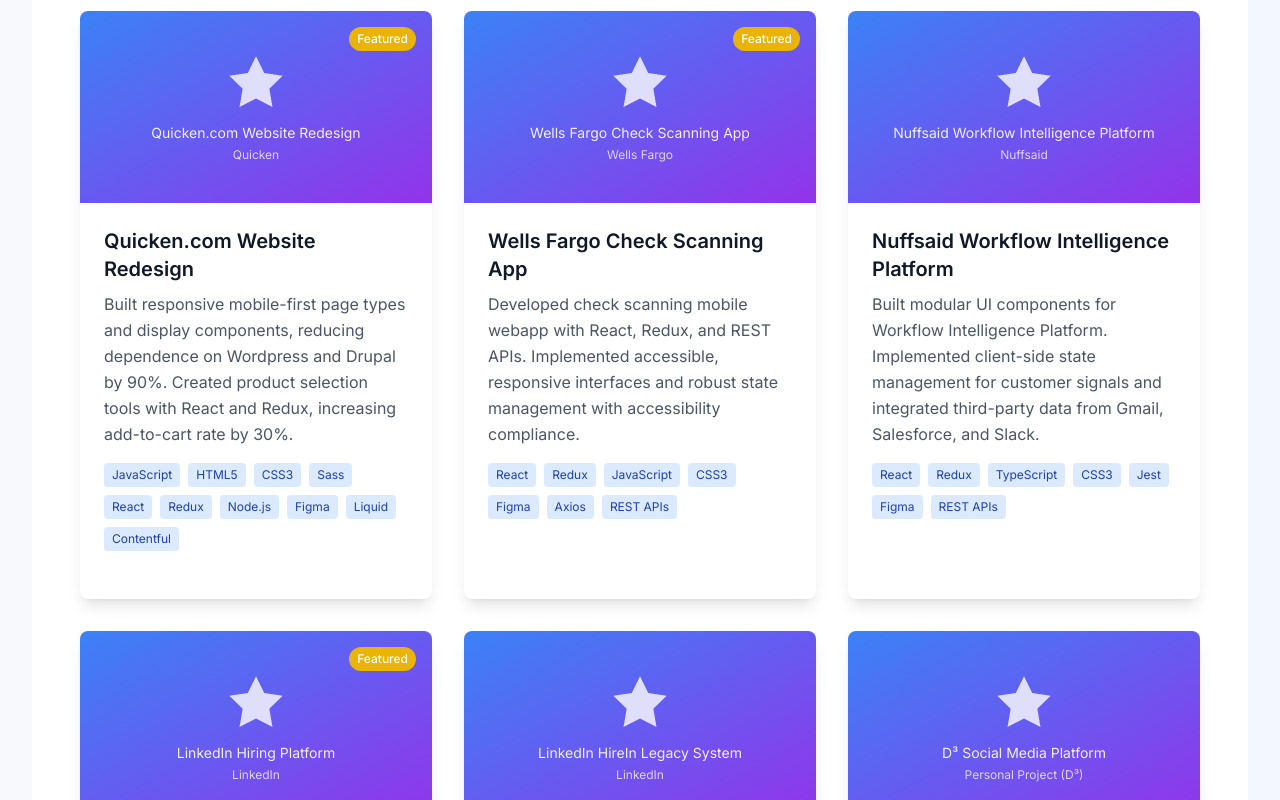
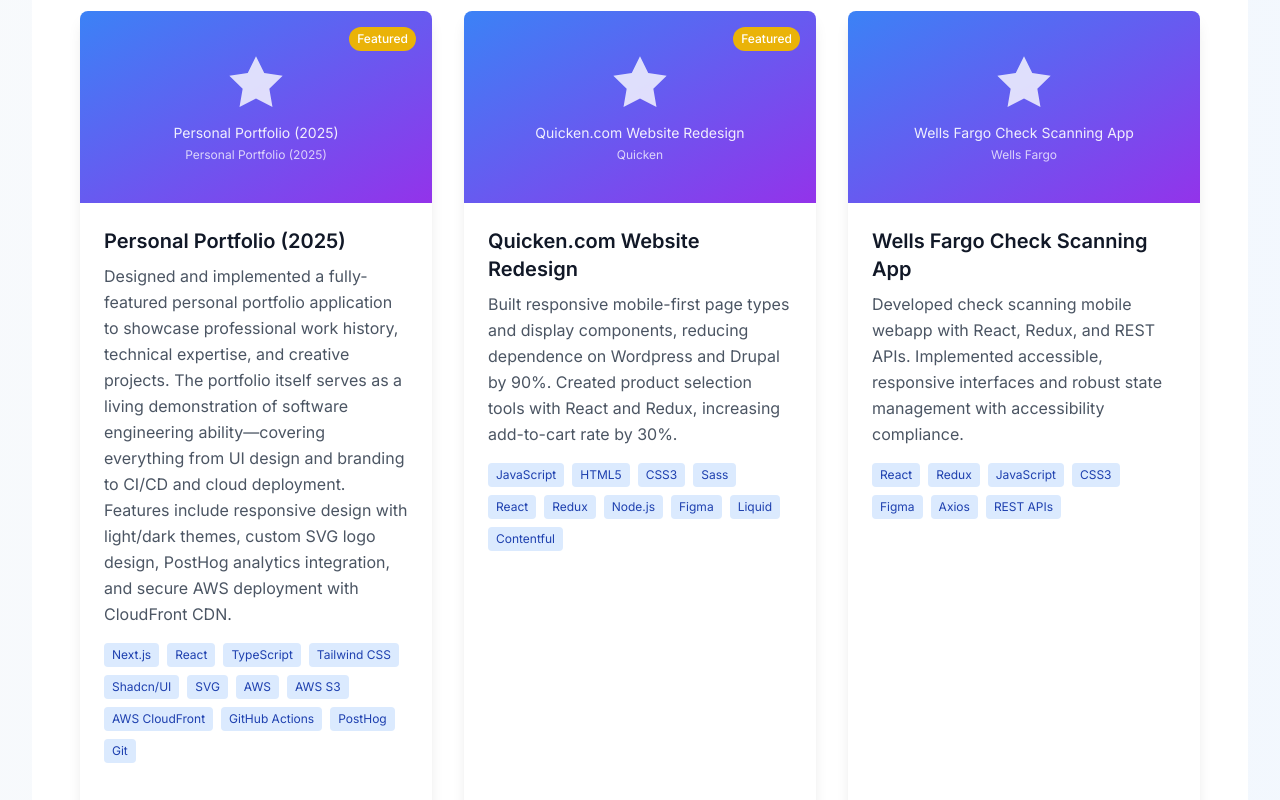
Before and after one commit to Wounded-Knee/portfolio-2025-a, a Next.js app: page / in a window 1280 px wide. Shown: the part 2080-2880 px from the top of the page. Built offline with nearby package versions, Linux system fonts and the light colour scheme; a web font is replaced by a local one.

Commit message:
Added 'Portfolio' project / Fixed nav being transparent on reload

```diff
--- a/src/components/Navigation.tsx
+++ b/src/components/Navigation.tsx
@@ -21,6 +21,14 @@
     // Check initial dark mode
     const isDark = document.documentElement.classList.contains('dark');
     setIsDarkMode(isDark);
+
+    // Check initial scroll position
+    const checkInitialScroll = () => {
+      setIsScrolled(window.scrollY > 50);
+    };
+
+    // Check scroll position immediately
+    checkInitialScroll();
 
     // Listen for scroll
     const handleScroll = () => {
--- a/src/data/clients.json
+++ b/src/data/clients.json
@@ -37,6 +37,14 @@
       "name": "Personal Project (D³)",
       "type": "personal",
       "industry": "Social Media Platform",
+      "url": null,
+      "logo": "placeholder-logo.svg"
+    },
+    {
+      "id": "portfolio-2025",
+      "name": "Personal Portfolio (2025)",
+      "type": "personal",
+      "industry": "Portfolio & Personal Branding",
       "url": null,
       "logo": "placeholder-logo.svg"
     },
--- a/src/data/projects.json
+++ b/src/data/projects.json
@@ -2,6 +2,18 @@
   "projects": [
     {
       "id": 1,
+      "title": "Personal Portfolio (2025)",
+      "description": "Designed and implemented a fully-featured personal portfolio application to showcase professional work history, technical expertise, and creative projects. The portfolio itself serves as a living demonstration of software engineering ability—covering everything from UI design and branding to CI/CD and cloud deployment. Features include responsive design with light/dark themes, custom SVG logo design, PostHog analytics integration, and secure AWS deployment with CloudFront CDN.",
+      "image": "/api/placeholder/400/250",
+      "category": "fullstack",
+      "clientId": "portfolio-2025",
+      "technologies": ["nextjs", "react", "typescript", "tailwindcss", "shadcn-ui", "svg", "aws", "s3", "cloudfront", "github-actions", "posthog", "git"],
+      "liveUrl": "#",
+      "githubUrl": "#",
+      "featured": true
+    },
+    {
+      "id": 2,
       "title": "Quicken.com Website Redesign",
       "description": "Built responsive mobile-first page types and display components, reducing dependence on Wordpress and Drupal by 90%. Created product selection tools with React and Redux, increasing add-to-cart rate by 30%.",
       "image": "/api/placeholder/400/250",
@@ -13,7 +25,7 @@
       "featured": true
     },
     {
-      "id": 2,
+      "id": 3,
       "title": "Wells Fargo Check Scanning App",
       "description": "Developed check scanning mobile webapp with React, Redux, and REST APIs. Implemented accessible, responsive interfaces and robust state management with accessibility compliance.",
       "image": "/api/placeholder/400/250",
@@ -22,10 +34,10 @@
       "technologies": ["react", "redux", "javascript", "css3", "figma", "axios", "rest"],
       "liveUrl": "#",
       "githubUrl": "#",
-      "featured": true
+      "featured": false
     },
     {
-      "id": 3,
+      "id": 4,
       "title": "Nuffsaid Workflow Intelligence Platform",
       "description": "Built modular UI components for Workflow Intelligence Platform. Implemented client-side state management for customer signals and integrated third-party data from Gmail, Salesforce, and Slack.",
       "image": "/api/placeholder/400/250",
@@ -37,7 +49,7 @@
       "featured": false
     },
     {
-      "id": 4,
+      "id": 5,
       "title": "LinkedIn Hiring Platform",
       "description": "Provided front-end development for the LinkedIn Hiring Platform. Handled trouble tickets, developed new features, and participated in on-call rotations supporting the product.",
       "image": "/api/placeholder/400/250",
@@ -46,10 +58,10 @@
       "technologies": ["html5", "css3", "javascript", "emberjs", "spa", "scrum"],
       "liveUrl": "#",
       "githubUrl": "#",
-      "featured": true
+      "featured": false
     },
     {
-      "id": 5,
+      "id": 6,
       "title": "LinkedIn HireIn Legacy System",
       "description": "Provided front-end development for the company's legacy hiring system, HireIn. Fielded service requests from other divisions and provided user support.",
       "image": "/api/placeholder/400/250",
@@ -61,7 +73,7 @@
       "featured": false
     },
     {
-      "id": 6,
+      "id": 7,
       "title": "D³ Social Media Platform",
       "description": "Performed design & development for a personal research project conceiving a next-generation social media platform, code named D³.",
       "image": "/api/placeholder/400/250",
@@ -73,7 +85,7 @@
       "featured": false
     },
     {
-      "id": 7,
+      "id": 8,
       "title": "Rubicon Advertising Marketplace",
       "description": "Worked on the Rubicon advertising marketplace application. Received functionality requirements from designers and produced JavaScript components. Participated in design review meetings.",
       "image": "/api/placeholder/400/250",
@@ -85,7 +97,7 @@
       "featured": false
     },
     {
-      "id": 8,
+      "id": 9,
       "title": "Rosetta Responsive Web Properties",
       "description": "Received screen mockups from designers and produced pixel-perfect HTML/CSS. Implemented responsive design requirements for mobile/tablet user-agents. Produced JavaScript components and mentored junior developers.",
       "image": "/api/placeholder/400/250",
@@ -97,7 +109,7 @@
       "featured": false
     },
     {
-      "id": 9,
+      "id": 10,
       "title": "Yahoo! APT Advertising Platform",
       "description": "Performed various maintenance and development tasks related to the company's advertising platform, APT. Investigated and documented user experience problems and developed solutions to them.",
       "image": "/api/placeholder/400/250",
@@ -109,7 +121,7 @@
       "featured": false
     },
     {
-      "id": 10,
+      "id": 11,
       "title": "Nokia Ovi Organizer",
       "description": "Received feature requirements and delivered front-end code solutions as part of the Ovi Organizer team.",
       "image": "/api/placeholder/400/250",
@@ -121,7 +133,7 @@
       "featured": false
     },
     {
-      "id": 11,
+      "id": 12,
       "title": "Rooftop Media Web Properties",
       "description": "Led the front-end design and development of several web properties, including SucksBox, 2009 National College Comedy Competition, rooftopmedia.net, and rooftopcomedy.com.",
       "image": "/api/placeholder/400/250",
@@ -133,7 +145,7 @@
       "featured": false
     },
     {
-      "id": 12,
+      "id": 13,
       "title": "Solution Set Component Library",
       "description": "Received screen mockups from designers and produced pixel-perfect HTML/CSS. Produced JavaScript components and participated in design review meetings. Maintained a JavaScript component library for internal use.",
       "image": "/api/placeholder/400/250",
@@ -143,6 +155,15 @@
       "liveUrl": "#",
       "githubUrl": "#",
       "featured": false
+    },
+    {
+      "id": 14,
+      "title": "Ooma Lounge",
+      "description": "",
+      "image": "/api/placeholder/400/250",
+      "category": "frontend",
+      "clientId": "linkedin",
+      "technologies": ["html5", "css3", "javascript", "emberjs", "spa", "scrum"]
     }
   ]
 }
--- a/src/data/technologies.json
+++ b/src/data/technologies.json
@@ -412,6 +412,48 @@
       "logo": "https://cdn.jsdelivr.net/gh/devicons/devicon/icons/scrum/scrum-original.svg",
       "url": "https://www.scrum.org/",
       "level": 0
+    },
+    {
+      "id": "shadcn-ui",
+      "name": "Shadcn/UI",
+      "logo": "https://ui.shadcn.com/favicon.ico",
+      "url": "https://ui.shadcn.com/",
+      "level": 85
+    },
+    {
+      "id": "posthog",
+      "name": "PostHog",
+      "logo": "https://posthog.com/favicon.ico",
+      "url": "https://posthog.com/",
+      "level": 80
+    },
+    {
+      "id": "cloudfront",
+      "name": "AWS CloudFront",
+      "logo": "https://cdn.jsdelivr.net/gh/devicons/devicon/icons/amazonwebservices/amazonwebservices-original.svg",
+      "url": "https://aws.amazon.com/cloudfront/",
+      "level": 75
+    },
+    {
+      "id": "s3",
+      "name": "AWS S3",
+      "logo": "https://cdn.jsdelivr.net/gh/devicons/devicon/icons/amazonwebservices/amazonwebservices-original.svg",
+      "url": "https://aws.amazon.com/s3/",
+      "level": 80
+    },
+    {
+      "id": "github-actions",
+      "name": "GitHub Actions",
+      "logo": "https://cdn.jsdelivr.net/gh/devicons/devicon/icons/github/github-original.svg",
+      "url": "https://github.com/features/actions",
+      "level": 85
+    },
+    {
+      "id": "svg",
+      "name": "SVG",
+      "logo": "https://cdn.jsdelivr.net/gh/devicons/devicon/icons/svg/svg-original.svg",
+      "url": "https://developer.mozilla.org/en-US/docs/Web/SVG",
+      "level": 90
     }
   ]
 }
```
